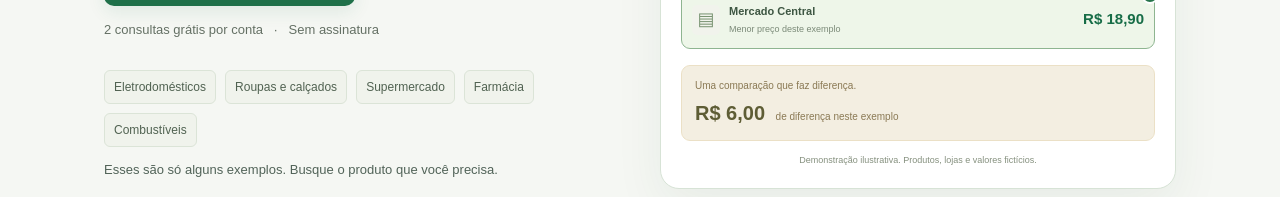
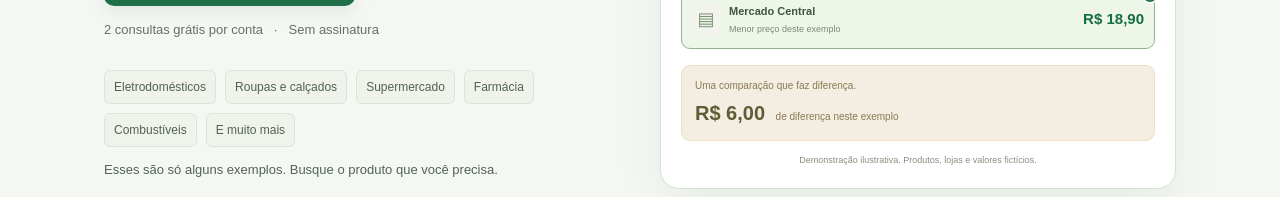
Before and after one commit to andersonishii/menopreco, a Next.js app: page / in a window 1280 px wide. Shown: the part 510-707 px from the top of the page. Built offline with nearby package versions, Linux system fonts and the light colour scheme; no server answers.

Commit message:
Add more categories hint to landing examples

```diff
--- a/components/landing-intro.tsx
+++ b/components/landing-intro.tsx
@@ -3,7 +3,7 @@ import {useState} from 'react';
 export default function LandingIntro(){
  const [paused,setPaused]=useState(false);
  return <section className="landing-intro" aria-labelledby="landing-title">
-  <div className="landing-copy"><span className="landing-kicker"><i/> SUA PRÓXIMA COMPRA PODE CUSTAR MENOS</span><h1 id="landing-title">O mesmo produto.<br/>Preços <em>bem diferentes.</em></h1><p className="landing-lead">De uma meia a uma geladeira, descubra onde vale a pena comprar perto de você. Compare preços registrados em notas fiscais antes de sair de casa.</p><div className="landing-actions"><a className="primary" href="#minha-conta">Quero comparar preços <span aria-hidden="true">→</span></a><a className="landing-login" href="#minha-conta" onClick={()=>window.dispatchEvent(new Event('account-login'))}>Já tenho conta</a></div><p className="landing-price-note">2 consultas grátis por conta <span>·</span> Sem assinatura</p><div className="landing-categories" aria-label="Exemplos de categorias que você pode pesquisar"><span>Eletrodomésticos</span><span>Roupas e calçados</span><span>Supermercado</span><span>Farmácia</span><span>Combustíveis</span></div><p className="landing-scope">Esses são só alguns exemplos. Busque o produto que você precisa.</p></div>
+  <div className="landing-copy"><span className="landing-kicker"><i/> SUA PRÓXIMA COMPRA PODE CUSTAR MENOS</span><h1 id="landing-title">O mesmo produto.<br/>Preços <em>bem diferentes.</em></h1><p className="landing-lead">De uma meia a uma geladeira, descubra onde vale a pena comprar perto de você. Compare preços registrados em notas fiscais antes de sair de casa.</p><div className="landing-actions"><a className="primary" href="#minha-conta">Quero comparar preços <span aria-hidden="true">→</span></a><a className="landing-login" href="#minha-conta" onClick={()=>window.dispatchEvent(new Event('account-login'))}>Já tenho conta</a></div><p className="landing-price-note">2 consultas grátis por conta <span>·</span> Sem assinatura</p><div className="landing-categories" aria-label="Exemplos de categorias que você pode pesquisar"><span>Eletrodomésticos</span><span>Roupas e calçados</span><span>Supermercado</span><span>Farmácia</span><span>Combustíveis</span><span>E muito mais</span></div><p className="landing-scope">Esses são só alguns exemplos. Busque o produto que você precisa.</p></div>
   <figure className={'landing-demo'+(paused?' demo-paused':'')} aria-label="Demonstração de uma busca de café com ofertas de três mercados. Valores fictícios.">
    <div className="demo-top"><span><i/> UMA BUSCA. MAIS POSSIBILIDADES.</span><button type="button" onClick={()=>setPaused(!paused)} aria-pressed={paused} aria-label={paused?'Retomar animação de demonstração':'Pausar animação de demonstração'}>{paused?'▶ Retomar':'Ⅱ Pausar'}</button></div>
    <div className="demo-search"><span aria-hidden="true">⌕</span><span className="demo-query">Café torrado 500 g</span><span className="demo-search-arrow" aria-hidden="true">→</span></div>
```
